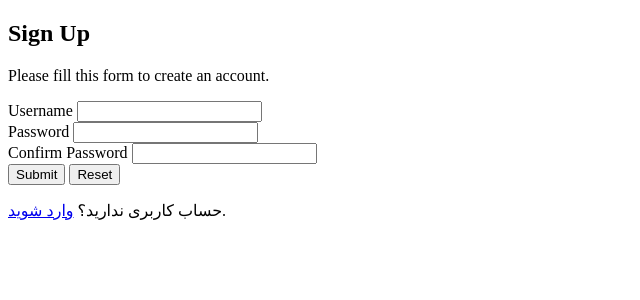
After one commit to m-hajiabadi/KNTU_Divar, a PHP site: page /register.php in a window 1280 px wide. The commit adds this page. Shown: the top 300 px of the page, without its empty margins (0-640 px from the left). Run offline with PHP 8.4, Linux system fonts and the light colour scheme.

Commit message:
add ads,login,signup

```diff
--- /dev/null
+++ b/php/config.php
@@ -0,0 +1,10 @@
+<?php
+define('DB_SERVER', 'localhost');
+define('DB_USERNAME', 'root');
+define('DB_PASSWORD', '');
+define('DB_NAME', 'divar');
+$link = mysqli_connect(DB_SERVER, DB_USERNAME, DB_PASSWORD, DB_NAME);
+if($link === false){
+    die("ERROR: Could not connect. " . mysqli_connect_error());
+}
+?>
--- a/php/homeback.php
+++ b/php/homeback.php
@@ -19,6 +19,5 @@ while($row = mysqli_fetch_assoc($retval)) {
       array_push($ads,$row);
 }
 
-echo "Fetched data successfully\n";
 
 ?>
--- /dev/null
+++ b/php/registerBack.php
@@ -0,0 +1,94 @@
+<?php
+// Include config file
+require_once "config.php";
+
+// Define variables and initialize with empty values
+$username = $password = $confirm_password = "";
+$username_err = $password_err = $confirm_password_err = "";
+
+// Processing form data when form is submitted
+if($_SERVER["REQUEST_METHOD"] == "POST"){
+
+    // Validate username
+    if(empty(trim($_POST["username"]))){
+        $username_err = "Please enter a username.";
+    } else{
+        // Prepare a select statement
+        $sql = "SELECT id FROM users WHERE username = ?";
+
+        if($stmt = mysqli_prepare($link, $sql)){
+            // Bind variables to the prepared statement as parameters
+            mysqli_stmt_bind_param($stmt, "s", $param_username);
+
+            // Set parameters
+            $param_username = trim($_POST["username"]);
+
+            // Attempt to execute the prepared statement
+            if(mysqli_stmt_execute($stmt)){
+                /* store result */
+                mysqli_stmt_store_result($stmt);
+
+                if(mysqli_stmt_num_rows($stmt) == 1){
+                    $username_err = "This username is already taken.";
+                } else{
+                    $username = trim($_POST["username"]);
+                }
+            } else{
+                echo "Oops! Something went wrong. Please try again later.";
+            }
+
+            // Close statement
+            mysqli_stmt_close($stmt);
+        }
+    }
+
+    // Validate password
+    if(empty(trim($_POST["password"]))){
+        $password_err = "Please enter a password.";
+    } elseif(strlen(trim($_POST["password"])) < 6){
+        $password_err = "Password must have atleast 6 characters.";
+    } else{
+        $password = trim($_POST["password"]);
+    }
+
+    // Validate confirm password
+    if(empty(trim($_POST["confirm_password"]))){
+        $confirm_password_err = "Please confirm password.";
+    } else{
+        $confirm_password = trim($_POST["confirm_password"]);
+        if(empty($password_err) && ($password != $confirm_password)){
+            $confirm_password_err = "Password did not match.";
+        }
+    }
+
+    // Check input errors before inserting in database
+    if(empty($username_err) && empty($password_err) && empty($confirm_password_err)){
+
+        // Prepare an insert statement
+        $sql = "INSERT INTO users (username, password) VALUES (?, ?)";
+
+        if($stmt = mysqli_prepare($link, $sql)){
+            // Bind variables to the prepared statement as parameters
+            mysqli_stmt_bind_param($stmt, "ss", $param_username, $param_password);
+
+            // Set parameters
+            $param_username = $username;
+            $param_password = password_hash($password, PASSWORD_DEFAULT); // Creates a password hash
+
+            // Attempt to execute the prepared statement
+            if(mysqli_stmt_execute($stmt)){
+                // Redirect to login page
+                header("location: ../login.php");
+            } else{
+                echo "Something went wrong. Please try again later.";
+            }
+
+            // Close statement
+            mysqli_stmt_close($stmt);
+        }
+    }
+
+    // Close connection
+    mysqli_close($link);
+}
+?>
--- /dev/null
+++ b/register.php
@@ -0,0 +1,34 @@
+
+<?php include_once("./php/registerBack.php") ?>
+
+<!DOCTYPE html>
+<html lang="en">
+<body>
+    <div class="wrapper">
+        <h2>Sign Up</h2>
+        <p>Please fill this form to create an account.</p>
+        <form action="./php/registerBack.php" method="post">
+            <div class="form-group <?php echo (!empty($username_err)) ? 'has-error' : ''; ?>">
+                <label>Username</label>
+                <input type="text" name="username" class="form-control" value="<?php echo $username; ?>">
+                <span class="help-block"><?php echo $username_err; ?></span>
+            </div>
+            <div class="form-group <?php echo (!empty($password_err)) ? 'has-error' : ''; ?>">
+                <label>Password</label>
+                <input type="password" name="password" class="form-control" value="<?php echo $password; ?>">
+                <span class="help-block"><?php echo $password_err; ?></span>
+            </div>
+            <div class="form-group <?php echo (!empty($confirm_password_err)) ? 'has-error' : ''; ?>">
+                <label>Confirm Password</label>
+                <input type="password" name="confirm_password" class="form-control" value="<?php echo $confirm_password; ?>">
+                <span class="help-block"><?php echo $confirm_password_err; ?></span>
+            </div>
+            <div class="form-group">
+                <input type="submit" class="btn btn-primary" value="Submit" name="save">
+                <input type="reset" class="btn btn-default" value="Reset">
+            </div>
+            <p>حساب کاربری ندارید؟ <a href="login.php">وارد شوید</a>.</p>
+        </form>
+    </div>
+</body>
+</html>
--- a/sql.txt
+++ b/sql.txt
@@ -1,7 +1,7 @@
 CREATE TABLE users
-( user_id int PRIMARY KEY,
-  username varchar(25) NOT NULL,
-  password varchar(30) NOT NULL
+( id int PRIMARY KEY AUTO_INCREMENT,
+  username varchar(255) NOT NULL,
+  password varchar(255) NOT NULL
   );
 ///////////////////////////////////////////////////////
 CREATE TABLE advertising
```
Also changed, not shown: createAd.php (added, +58 -0 lines), home.php (+11 -13 lines), js/home.js (+11 -0 lines), login.php (added, +30 -0 lines), php/createAdBack.php (added, +18 -0 lines), php/loginBack.php (added, +83 -0 lines).
